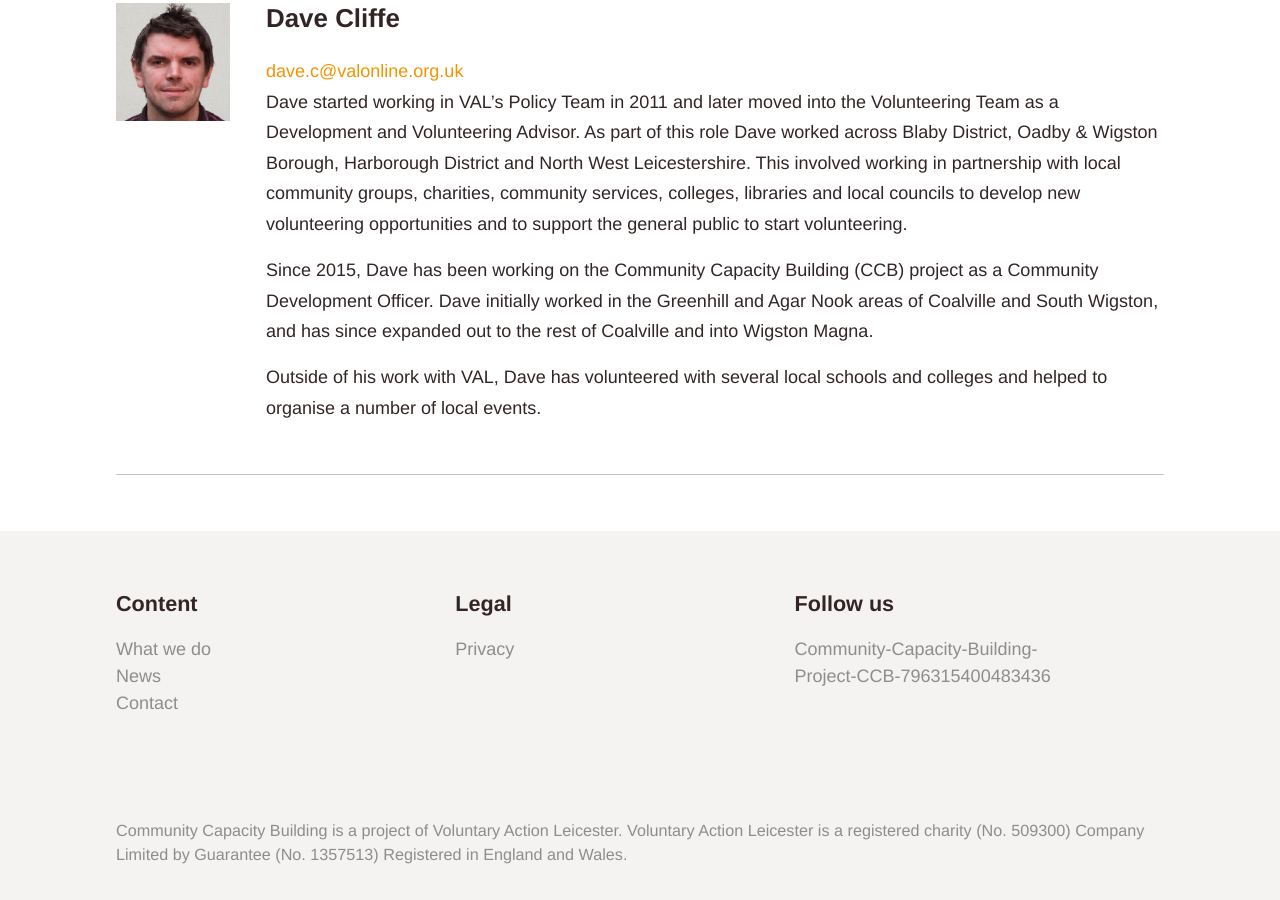
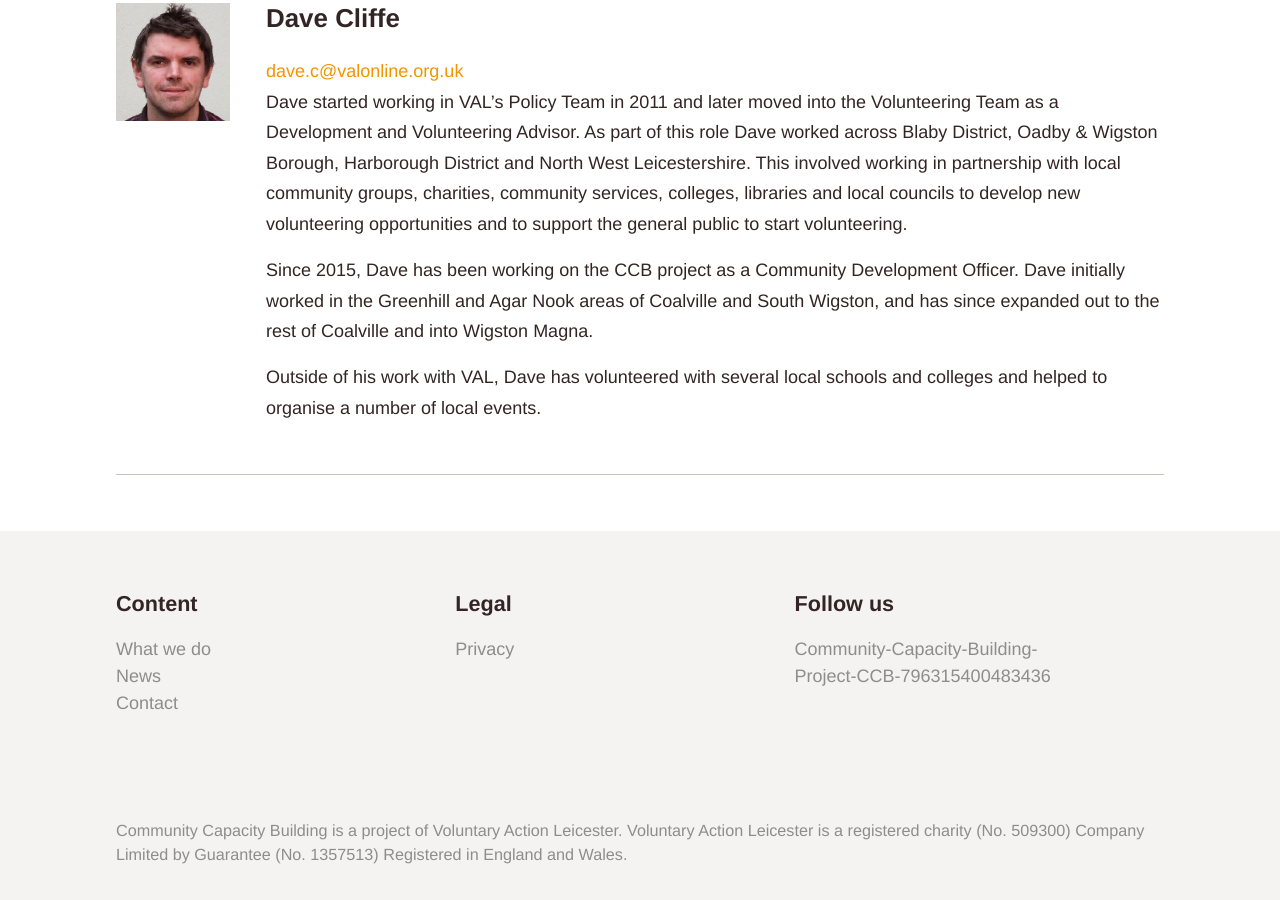
Before and after one commit to richardatval/www.communitycapacity.co.uk, a Jekyll site: the page built from about/our-team.html, in a window 1280 px wide and 900 px high, scrolled down 896 px. Built offline with Jekyll 4.4.1, drawn with Linux system fonts in a browser that asks for light colours; nearby versions of some CDN libraries.

Commit message:
Updated profiles.yaml

```diff
--- a/_data/profiles.yaml
+++ b/_data/profiles.yaml
@@ -23,6 +23,6 @@
     bio: |+
        Dave started working in VAL’s Policy Team in 2011 and later moved into the Volunteering Team as a Development and Volunteering Advisor. As part of this role Dave worked across Blaby District, Oadby & Wigston Borough, Harborough District and North West Leicestershire. This involved working in partnership with local community groups, charities, community services, colleges, libraries and local councils to develop new volunteering opportunities and to support the general public to start volunteering.
 
-       Since 2015, Dave has been working on the Community Capacity Building (CCB) project as a Community Development Officer. Dave initially worked in the Greenhill and Agar Nook areas of Coalville and South Wigston, and has since expanded out to the rest of Coalville and into Wigston Magna.
+       Since 2015, Dave has been working on the CCB project as a Community Development Officer. Dave initially worked in the Greenhill and Agar Nook areas of Coalville and South Wigston, and has since expanded out to the rest of Coalville and into Wigston Magna.
 
        Outside of his work with VAL, Dave has volunteered with several local schools and colleges and helped to organise a number of local events.
```
